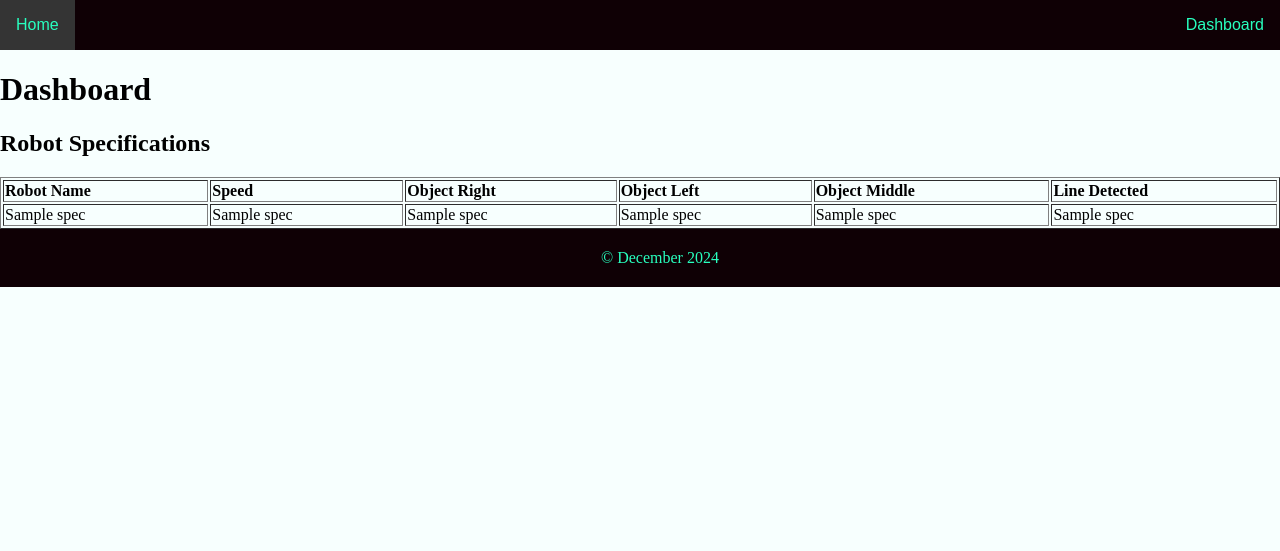
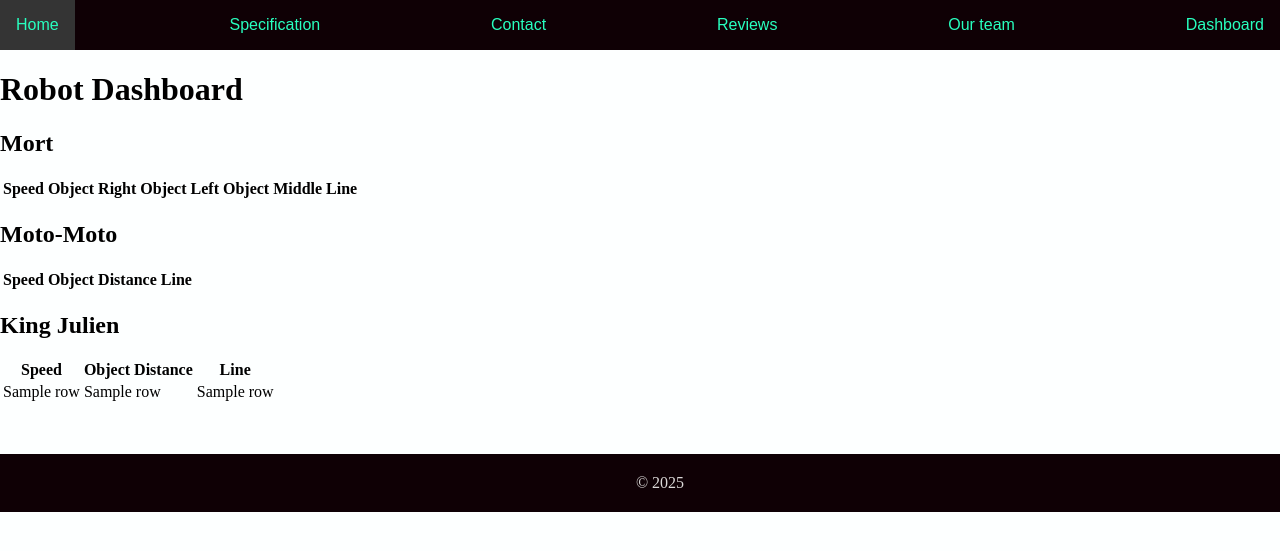
Before and after one commit to Lennon-Tijmes/Los-Perdidos, a Flask app: template templates/dashboard.html in a window 1280 px wide. Shown: the top 551 px of the page. Run offline with Flask 3, Linux system fonts and the light colour scheme; the template is opened without the code that fills it: most values are stand-ins (such as "Sample title", 1, 10 or a date in 2020); lists and menus that the app fills with data are empty.

Commit message:
Added SQLite3 tables for the robots, improved the dashboard look

```diff
--- a/app.py
+++ b/app.py
@@ -28,17 +28,28 @@ def ourteam():
 @app.route('/dashboard')
 def dashboard():
     # Connect to the database
-    conn = sqlite3.connect('data.db')
+    conn = sqlite3.connect('robots.db')
     cursor = conn.cursor()
 
-    # Query for robot specifications
-    cursor.execute("SELECT * FROM robot_specifications")
-    specifications = cursor.fetchall()
+    # Query for data from each robot
+    cursor.execute("SELECT * FROM mort")
+    mort_data = cursor.fetchall()
+
+    cursor.execute("SELECT * FROM king_julien")
+    king_julien_data = cursor.fetchall()
+
+    cursor.execute("SELECT * FROM moto_moto")
+    moto_moto_data = cursor.fetchall()
 
     conn.close()
 
     # Pass data to the dashboard template
-    return render_template('dashboard.html', specifications=specifications)
+    return render_template(
+        'dashboard.html',
+        mort_data=mort_data,
+        king_julien_data=king_julien_data,
+        moto_moto_data=moto_moto_data
+    )
 
 if __name__ == '__main__':
     app.run(debug=True)
--- /dev/null
+++ b/static/dashboard.css
@@ -0,0 +1,10 @@
+footer {
+    text-align: center;
+    font-size: 16px;
+    margin-top: 50px;
+    color: #dbd8d8;
+}
+
+footer p {
+    margin: 0;
+}
--- a/templates/contact.html
+++ b/templates/contact.html
@@ -9,7 +9,7 @@
       <!--create menu bar-->
       <nav>
         <ul>
-          <li><a href="/home-page">Home</a></li>
+          <li><a href="/">Home</a></li>
           <li><a href="/specification">Specification</a></li>
           <li><a href="/contact">Contact</a></li>
           <li><a href="/reviews">Reviews</a></li>
--- a/templates/dashboard.html
+++ b/templates/dashboard.html
@@ -1,50 +1,96 @@
 <!DOCTYPE html>
 <html lang="en">
 <head>
+    <meta charset="UTF-8">
+    <meta name="viewport" content="width=device-width, initial-scale=1.0">
     <title>Dashboard</title>
-    <link rel="stylesheet" href="static/css/menuandfooter.css">
-    <link rel="stylesheet" href="static/css/specifications.css">
-    <meta name="viewport" content="width=device-width, initial-scale=1.0">
+    <link rel="stylesheet" href="/static/menuandfooter.css">
+    <link rel="stylesheet" href="/static/dashboard.css">
 </head>
-<body>
+<body style="background-color: #fdffff;">
+
+    <!-- Navigation Bar -->
     <nav>
         <ul>
             <li><a href="/">Home</a></li>
+            <li><a href="/specification">Specification</a></li>
+            <li><a href="/contact">Contact</a></li>
+            <li><a href="/reviews">Reviews</a></li>
+            <li><a href="/ourteam">Our team</a></li>
             <li><a href="/dashboard">Dashboard</a></li>
         </ul>
     </nav>
 
-    <h1>Dashboard</h1>
+    <h1>Robot Dashboard</h1>
 
-    <!-- Robot Specifications Table -->
-    <section>
-        <h2>Robot Specifications</h2>
-        <table border="1" style="width:100%; text-align:left;">
-            <thead>
+    <!-- Display Robot Data -->
+    <div class="tables">
+        <h2>Mort</h2>
+        <table>
             <tr>
-                    <th>Robot Name</th>
                 <th>Speed</th>
                 <th>Object Right</th>
                 <th>Object Left</th>
                 <th>Object Middle</th>
-                    <th>Line Detected</th>
+                <th>Line</th>
             </tr>
-            </thead>
-            <tbody>
-                {% for spec in specifications %}
+            {% for row in specifications %}
+            {% if row[0] == 3 %}
             <tr>
-                    <td>{{ spec[1] }}</td>
-                    <td>{{ spec[2] }}</td>
-                    <td>{{ spec[3] if spec[3] is not none else 'N/A' }}</td>
-                    <td>{{ spec[4] if spec[4] is not none else 'N/A' }}</td>
-                    <td>{{ spec[5] if spec[5] is not none else 'N/A' }}</td>
-                    <td>{{ spec[6] }}</td>
+                <td>{{ row[1] }}</td>
+                <td>{{ row[2] }}</td>
+                <td>{{ row[3] }}</td>
+                <td>{{ row[4] }}</td>
+                <td>{{ row[5] }}</td>
             </tr>
+            {% endif %}
             {% endfor %}
-            </tbody>
         </table>
-    </section>
 
-    <footer>© December 2024</footer>
+        <h2>Moto-Moto</h2>
+        <table>
+            <tr>
+                <th>Speed</th>
+                <th>Object Distance</th>
+                <th>Line</th>
+            </tr>
+            {% for row in specifications %}
+            {% if row[0] == 2 %}
+            <tr>
+                <td>{{ row[1] }}</td>
+                <td>{{ row[2] }}</td>
+                <td>{{ row[3] }}</td>
+            </tr>
+            {% endif %}
+            {% endfor %}
+        </table>
+
+        <h2>King Julien</h2>
+        <table>
+            <tr>
+                <th>Speed</th>
+                <th>Object Distance</th>
+                <th>Line</th>
+            </tr>
+            {% for row in specifications %}
+            {% if row[0] == 1 %}
+            <tr>
+                <td>{{ row[1] }}</td>
+                <td>{{ row[2] }}</td>
+                <td>{{ row[3] }}</td>
+            </tr>
+            {% endif %}
+            {% endfor %}
+        </table>
+    </div>
+
+    <!-- Footer -->
+    <footer>
+        <p>© <span id="current-year"></span></p>
+        <script>
+            document.getElementById('current-year').textContent = new Date().getFullYear();
+        </script>
+    </footer>
+
 </body>
 </html>
--- a/templates/home-page.html
+++ b/templates/home-page.html
@@ -13,6 +13,7 @@
             <li><a href="/contact">Contact</a></li>
             <li><a href="/reviews">Reviews</a></li>
             <li><a href="/ourteam">Our team</a></li>
+            <li><a href="/dashboard">Dashboard</a></li>
           </ul>
         </nav>
 
--- a/templates/ourteam.html
+++ b/templates/ourteam.html
@@ -14,6 +14,7 @@
       <li><a href="/contact">Contact</a></li>
       <li><a href="/reviews">Reviews</a></li>
       <li><a href="/ourteam">Our team</a></li>
+      <li><a href="/dashboard">Dashboard</a></li>
     </ul>
   </nav>
       </head>
--- a/templates/reviews.html
+++ b/templates/reviews.html
@@ -15,6 +15,7 @@
             <li><a href="/contact">Contact</a></li>
             <li><a href="/reviews">Reviews</a></li>
             <li><a href="/ourteam">Our team</a></li>
+            <li><a href="/dashboard">Dashboard</a></li>
           </ul>
         </nav>
     </head>
--- a/templates/specification.html
+++ b/templates/specification.html
@@ -18,6 +18,7 @@
       <li><a href="/contact">Contact</a></li>
       <li><a href="/reviews">Reviews</a></li>
       <li><a href="/ourteam">Our team</a></li>
+      <li><a href="/dashboard">Dashboard</a></li>
     </ul>
   </nav>
       </head>
```
Also changed, not shown: database.db (deleted), robots.db (added). Lines whose indentation alone changed are shown as unchanged.
